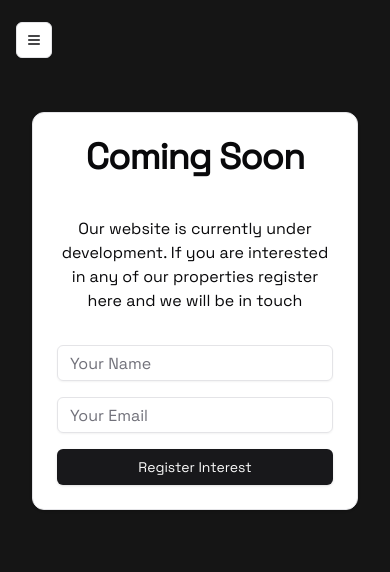
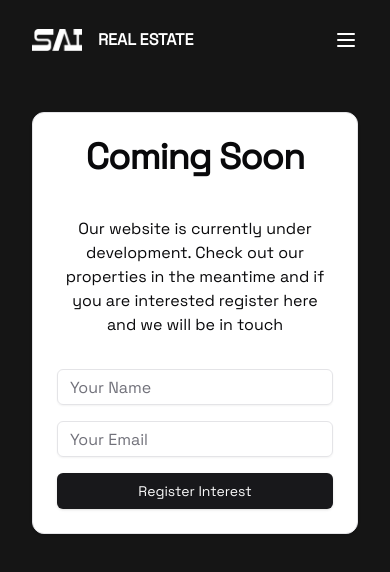
Before and after one commit to shareef945/sai-realestate, a Next.js app: page / in a window 390 px wide. Shown: the top 572 px of the page. Built offline with nearby package versions, Linux system fonts and the light colour scheme.

Commit message:
minor responsiveness issues

```diff
--- a/app/page.tsx
+++ b/app/page.tsx
@@ -61,8 +61,9 @@ export default function Home() {
         </CardHeader>
         <CardContent>
           <p className="mb-8 text-center">
-            Our website is currently under development. If you are interested in
-            any of our properties register here and we will be in touch
+            Our website is currently under development. Check out our properties
+            in the meantime and if you are interested register here and we will
+            be in touch
           </p>
           <form onSubmit={handleSubmit} className="flex flex-col items-center">
             <Input
--- a/app/projects/[id]/page.tsx
+++ b/app/projects/[id]/page.tsx
@@ -3,10 +3,6 @@
 import Image from "next/image";
 import { usePathname } from "next/navigation";
 
-// type ProjectImage = {
-//   src: string;
-//   alt: string;
-// };
 
 const ProjectDetail = () => {
   const pathname = usePathname();
--- a/components/ui/navbar.tsx
+++ b/components/ui/navbar.tsx
@@ -1,111 +1,68 @@
-import { Sheet, SheetTrigger, SheetContent } from "@/components/ui/sheet";
-import { Button } from "@/components/ui/button";
+"use client";
+
 import Link from "next/link";
 import Image from "next/image";
+import { Sheet, SheetContent, SheetTrigger } from "@/components/ui/sheet";
+import { Menu } from "lucide-react";
 
-export default function NavBar() {
+const NAV_ITEMS = [
+  { href: "/", label: "Home" },
+  { href: "/projects", label: "Projects" },
+];
+
+const COMMON_STYLES = {
+  nav: "sticky top-0 z-50 w-full border-[#898989] bg-[#151515] py-2 px-2",
+  container: " flex h-16 w-full items-center justify-between px-6 ",
+  logo: "flex items-center",
+  logoText: "text-white pl-4 font-semibold",
+  mobileButton: "lg:hidden text-white",
+  desktopNav: "hidden lg:flex lg:items-center lg:space-x-4",
+  link: "flex w-full items-center py-2 text-[#898989]",
+};
+
+const Logo = () => (
+  <Link href="/" className={COMMON_STYLES.logo} prefetch={false}>
+    <Image src="/sai-main.png" width={50} alt="logo" height={50} />
+    <p className={COMMON_STYLES.logoText}>REAL ESTATE</p>
+  </Link>
+);
+
+const NavigationLinks = ({ className }: { className?: string }) => (
+  <div className={className}>
+    {NAV_ITEMS.map(({ href, label }) => (
+      <Link
+        key={href}
+        href={href}
+        className={COMMON_STYLES.link}
+        prefetch={false}
+      >
+        {label}
+      </Link>
+    ))}
+  </div>
+);
+
+export default function Navbar() {
   return (
-    <header className="flex h-20 w-full shrink-0 items-center px-4 md:px-6">
+    <header className={COMMON_STYLES.nav}>
+      <div className={COMMON_STYLES.container}>
+        <Logo />
         <Sheet>
           <SheetTrigger asChild>
-          <Button variant="outline" size="icon" className="lg:hidden">
-            <MenuIcon className="h-6 w-6" />
-            <span className="sr-only">Toggle navigation menu</span>
-          </Button>
+            <button className={COMMON_STYLES.mobileButton}>
+              <Menu className="h-6 w-6" />
+            </button>
           </SheetTrigger>
-        <SheetContent side="left">
-          <Link href="#" className="mr-6 hidden lg:flex" prefetch={false}>
-            <span className="sr-only">Acme Inc</span>
-          </Link>
-          <div className="grid gap-2 py-6">
-            <Link
-              href="#"
-              className="flex w-full items-center py-2 text-lg font-semibold"
-              prefetch={false}
-            >
-              Home
-            </Link>
-            {/* <Link
-              href="#"
-              className="flex w-full items-center py-2 text-lg font-semibold"
-              prefetch={false}
-            >
-              About
-            </Link> */}
-            <Link
-              href="#"
-              className="flex w-full items-center py-2 text-lg font-semibold"
-              prefetch={false}
-            >
-              Projects
-            </Link>
-            {/* <Link
-              href="#"
-              className="flex w-full items-center py-2 text-lg font-semibold"
-              prefetch={false}
-            >
-              Contact
-            </Link> */}
+          <SheetContent side="left" className="bg-[#151515]">
+            <Logo />
+            <div className="grid gap-2 py-6 bg-[#151515]">
+              <NavigationLinks />
             </div>
           </SheetContent>
         </Sheet>
-      <Link href="/" className="mr-6 hidden lg:flex" prefetch={false}>
-        <Image src="/sai-main.png" width={50} alt="logo" height={50} />
-        <p className="text-white pl-4 font-semibold">REAL ESTATE</p>
-      </Link>
-      <nav className="ml-auto hidden lg:flex gap-6">
-        <Link
-          href="/"
-          className="text-[#898989]"
-          // className="group inline-flex h-9 w-max items-center justify-center rounded-md  px-4 py-2 text-sm font-medium transition-colors hover:bg-gray-100 hover:text-gray-900 focus:bg-gray-100 focus:text-gray-900 focus:outline-none disabled:pointer-events-none disabled:opacity-50 data-[active]:bg-gray-100/50 data-[state=open]:bg-gray-100/50 dark:bg-gray-950 dark:hover:bg-gray-800 dark:hover:text-gray-50 dark:focus:bg-gray-800 dark:focus:text-gray-50 dark:data-[active]:bg-gray-800/50 dark:data-[state=open]:bg-gray-800/50"
-          prefetch={false}
-        >
-          Home
-        </Link>
-        {/* <Link
-          href="#"
-          className="group inline-flex h-9 w-max items-center justify-center rounded-md bg-white px-4 py-2 text-sm font-medium transition-colors hover:bg-gray-100 hover:text-gray-900 focus:bg-gray-100 focus:text-gray-900 focus:outline-none disabled:pointer-events-none disabled:opacity-50 data-[active]:bg-gray-100/50 data-[state=open]:bg-gray-100/50 dark:bg-gray-950 dark:hover:bg-gray-800 dark:hover:text-gray-50 dark:focus:bg-gray-800 dark:focus:text-gray-50 dark:data-[active]:bg-gray-800/50 dark:data-[state=open]:bg-gray-800/50"
-          prefetch={false}
-        >
-          About
-        </Link> */}
-        <Link
-          href="/projects"
-          className="text-[#898989]"
-          // className="group inline-flex h-9 w-max items-center justify-center rounded-md  px-4 py-2 text-sm font-medium transition-colors hover:bg-gray-100 hover:text-gray-900 focus:bg-gray-100 focus:text-gray-900 focus:outline-none disabled:pointer-events-none disabled:opacity-50 data-[active]:bg-gray-100/50 data-[state=open]:bg-gray-100/50 dark:bg-gray-950 dark:hover:bg-gray-800 dark:hover:text-gray-50 dark:focus:bg-gray-800 dark:focus:text-gray-50 dark:data-[active]:bg-gray-800/50 dark:data-[state=open]:bg-gray-800/50"
-          prefetch={false}
-        >
-          Projects
-        </Link>
-        {/* <Link
-          href="#"
-          className="group inline-flex h-9 w-max items-center justify-center rounded-md bg-white px-4 py-2 text-sm font-medium transition-colors hover:bg-gray-100 hover:text-gray-900 focus:bg-gray-100 focus:text-gray-900 focus:outline-none disabled:pointer-events-none disabled:opacity-50 data-[active]:bg-gray-100/50 data-[state=open]:bg-gray-100/50 dark:bg-gray-950 dark:hover:bg-gray-800 dark:hover:text-gray-50 dark:focus:bg-gray-800 dark:focus:text-gray-50 dark:data-[active]:bg-gray-800/50 dark:data-[state=open]:bg-gray-800/50"
-          prefetch={false}
-        >
-          Contact
-        </Link> */}
-      </nav>
+
+        <NavigationLinks className={COMMON_STYLES.desktopNav} />
+      </div>
     </header>
   );
 }
-
-function MenuIcon(props: React.SVGProps<SVGSVGElement>) {
-  return (
-    <svg
-      {...props}
-      xmlns="http://www.w3.org/2000/svg"
-      width="24"
-      height="24"
-      viewBox="0 0 24 24"
-      fill="none"
-      stroke="currentColor"
-      strokeWidth="2"
-      strokeLinecap="round"
-      strokeLinejoin="round"
-    >
-      <line x1="4" x2="20" y1="12" y2="12" />
-      <line x1="4" x2="20" y1="6" y2="6" />
-      <line x1="4" x2="20" y1="18" y2="18" />
-    </svg>
-  );
-}
```
Lines whose indentation alone changed are shown as unchanged.
